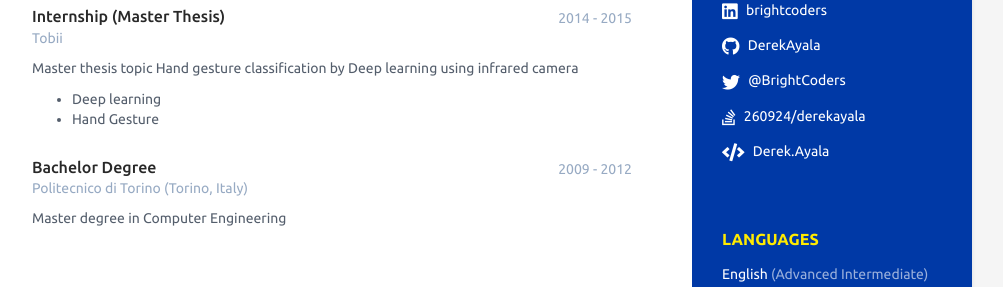
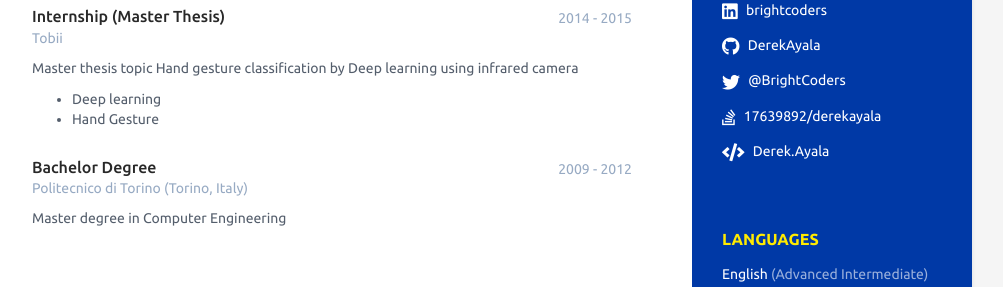
Before and after one commit to BC-MAY-21-ROR/kata-03-scorecard-DerekAyala, a Jekyll site: the page built from index.html, in a window 1280 px wide. Shown: the part 524-811 px from the top of the page, without its empty margins (168-1171 px from the left). Built offline with Jekyll 4.4.1, drawn with Linux system fonts in a browser that asks for light colours.

Commit message:
Update data.yml

```diff
--- a/_data/data.yml
+++ b/_data/data.yml
@@ -20,7 +20,7 @@ sidebar:
   #gitlab:
   #bitbucket:
   twitter: '@BrightCoders'
-  stack-overflow: 260924/derekayala # Number/Username, e.g. 123456/alandoe
+  stack-overflow: 17639892/derekayala # Number/Username, e.g. 123456/alandoe
   codewars: Derek.Ayala
   #goodreads: # Number-Username, e.g. 123456-alandoe
 
```
